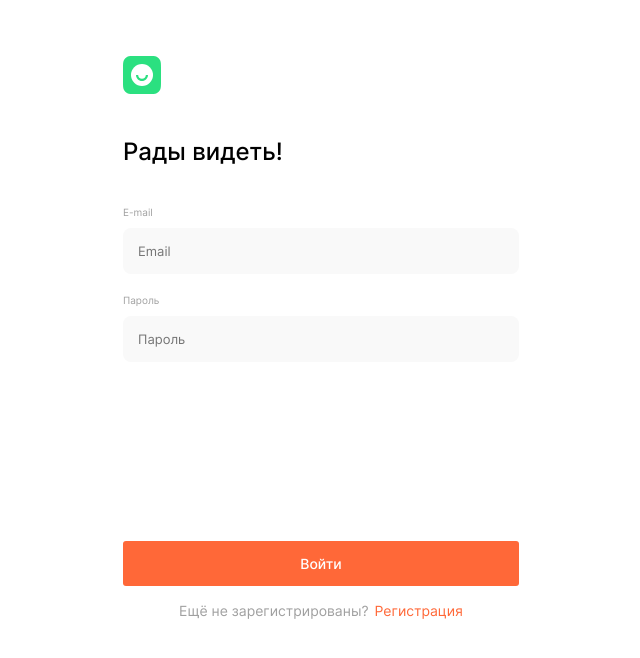
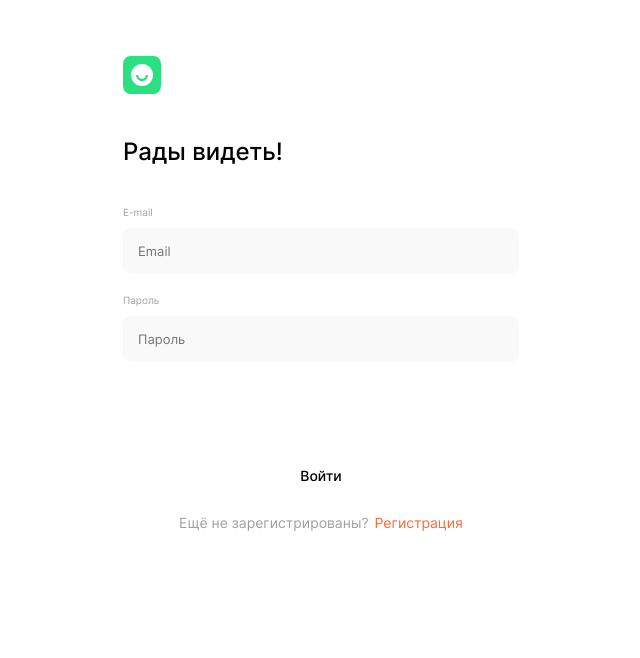
Before and after one commit to UlanBekboev/movies-explorer-frontend, a React (Create React App) app: page /sign-in in a window 1280 px wide. Shown: the top 658 px of the page, without its empty margins (319-959 px from the left). Built offline with nearby package versions, Linux system fonts and the light colour scheme; no server answers.

Commit message:
Замечания исправлены

```diff
--- a/src/components/App/App.js
+++ b/src/components/App/App.js
@@ -232,6 +232,8 @@ function App() {
             </>
           }/>
           <Route path="/profile" element={
+            <>
+            <Header loggedIn={loggedIn}/>
             <ProtectedRoute
               element={Profile}
               loggedIn={loggedIn}
@@ -241,6 +243,7 @@ function App() {
               handleUpdateUser={handleUpdateUser}
               handleSignOut={handleSignOut}
             />
+            </>
           }/>
           <Route path="/sign-in" element={
             <Login loggedIn={loggedIn}
@@ -249,6 +252,7 @@ function App() {
            } />
           <Route exact path='/sign-up' element={
             <Register onRegistr={handleRegisterSubmit}
+            loggedIn={loggedIn}
             isLoading={isLoading} />
           } />
           <Route path="*" element={
--- a/src/components/AuthForm/AuthForm.css
+++ b/src/components/AuthForm/AuthForm.css
@@ -178,12 +178,34 @@
   opacity: 0.8;
 }
 
+.form__button_inactive {
+  margin: 91px 0 16px 0;
+  color: #000;
+  text-align: center;
+  font-size: 14px;
+  font-style: normal;
+  font-weight: 500;
+  line-height: normal;
+  border-radius: 3px;
+  background: #fff;
+  padding: 14px 125px;
+  border: none;
+  cursor: pointer;
+  transition: 0.3s;
+}
+
 @media screen and (max-width: 500px) {
   .auth {
     min-height: 780px;
   }
 
   .form__button {
+    margin: 267px 0 14px 0;
+    padding: 15px 68px;
+    font-size: 12px;
+  }
+
+  .form__button_inactive {
     margin: 267px 0 14px 0;
     padding: 15px 68px;
     font-size: 12px;
--- a/src/components/Login/Login.jsx
+++ b/src/components/Login/Login.jsx
@@ -67,10 +67,10 @@ function Login({ onLogin, isLoading, loggedIn }) {
           )}
           <button
             type="submit"
-            className={`form__button ${
-              pathname === "/sign-in" && "form__button-enter"
-            }`}
-            disabled={!isFormValid || isLoading}
+            className={!isFormValid || isLoading
+              ? "form__button_inactive"
+              : "form__button"}
+            disabled={!isFormValid && "form__button_inactive"}
           >
             Войти
           </button>
--- a/src/components/Movies/Movies.css
+++ b/src/components/Movies/Movies.css
@@ -3,8 +3,11 @@
   margin: 0 auto;
 }
 
-/* @media screen and (max-width: 768px) {
-  .movies {
-    padding: 0 3.9% 0 3.9%;
-  }
-} */
+.movies-cards__search-error {
+  color: #000;
+  font-size: 20px;
+  font-weight: 500;
+  font-style: normal;
+  line-height: 20px;
+  text-align: center;
+}
--- a/src/components/Movies/Movies.jsx
+++ b/src/components/Movies/Movies.jsx
@@ -4,6 +4,8 @@ import SearchForm from '../SearchForm/SearchForm';
 import MoviesCardList from '../MoviesCardList/MoviesCardList';
 import * as movies from '../../utils/MoviesApi';
 import { filterMovies, durationFilter } from '../../utils/utils';
+import SearchError from '../SearchError/SearchError';
+import Preloader from '../Preloader/Preloader';
 
 function Movies({
   handleLikeClick,
@@ -84,17 +86,13 @@ function Movies({
   }, []);
 
   useEffect(() => {
-    if (localStorage.getItem('movieSearch')) {
-      if (filteredMovies.length === 0) {
+    if (!localStorage.getItem('movieSearch') ) {
         setIsNotFound(true);
       } else {
         setIsNotFound(false);
       }
-    } else {
-      setIsNotFound(false);
-    }
+      console.log(isNotFound)
   }, [filteredMovies]);
-
 
   return (
     <section className="movies">
@@ -113,6 +111,7 @@ function Movies({
             isReqError={isReqError}
             isNotFound={isNotFound}
           />
+
     </section>
   );
 }
--- a/src/components/MoviesCard/MoviesCard.jsx
+++ b/src/components/MoviesCard/MoviesCard.jsx
@@ -3,8 +3,8 @@ import './MoviesCard.css';
 import { durationConverter } from "../../utils/utils";
 
 function MoviesCard({ card, isSavedFilms, handleLikeClick, handleCardDelete, savedMovies }) {
-  const defaultsaved = savedMovies.filter((m) => m.movieId === card.id).length > 0;
-  const [saved, setSaved] = useState(defaultsaved);
+  const isMovieSaved = savedMovies.some((movie) => movie.movieId === card.id);
+  const [saved, setSaved] = useState(isMovieSaved);
 
   function onCardClick() {
     if (saved) {
@@ -15,14 +15,12 @@ function MoviesCard({ card, isSavedFilms, handleLikeClick, handleCardDelete, sav
   }
 
   useEffect(() => {
-    if (card) {
-      if (card._id) {
-        setSaved(true);
-      } else {
-        setSaved(false);
-      }
+    if (savedMovies.some((movie) => movie.movieId === card.id)){
+      setSaved(true);
+    } else {
+      setSaved(false);
     }
-  }, [card]);
+  }, [savedMovies, card.id]);
 
   function onDelete() {
     handleCardDelete(card);
--- a/src/components/MoviesCardList/MoviesCardList.css
+++ b/src/components/MoviesCardList/MoviesCardList.css
@@ -30,6 +30,7 @@
 
 .movies-list__button {
   max-width: 1140px;
+  width: 100%;
   height: 36px;
   border-radius: 6px;
   background: #F9F9F9;
--- a/src/components/MoviesCardList/MoviesCardList.jsx
+++ b/src/components/MoviesCardList/MoviesCardList.jsx
@@ -4,7 +4,7 @@ import './MoviesCardList.css';
 import MoviesCard from '../MoviesCard/MoviesCard';
 import Preloader from '../Preloader/Preloader';
 import SearchError from '../SearchError/SearchError';
-import { DESKTOP_VERSION, TABLET_VERSION, MOBILE_VERSION, DESKTOP, TABLET } from '../../utils/constants';
+import { DESKTOP_VERSION, TABLET_VERSION, MOBILE_VERSION, DESKTOP, TABLET, MINITABLET } from '../../utils/constants';
 
 function MoviesCardList({
   handleLikeClick,
@@ -14,7 +14,7 @@ function MoviesCardList({
   isReqError,
   isSavedFilms,
   savedMovies,
-  cards
+  cards,
 }) {
 
   const [shownCards, setShownCards] = useState(0);
@@ -25,7 +25,9 @@ function MoviesCardList({
     if (display > DESKTOP) {
       setShownCards(16);
     } else if (display > TABLET) {
-      setShownCards(9);
+      setShownCards(12);
+    }  else if (display > MINITABLET) {
+        setShownCards(8);
     } else if (display < TABLET) {
       setShownCards(5);
     }
@@ -45,6 +47,7 @@ function MoviesCardList({
 
   useEffect(() => {
     cardsCount();
+    console.log(isNotFound)
   }, []);
 
   useEffect(() => {
@@ -55,16 +58,18 @@ function MoviesCardList({
 
   return (
     <section className="movies-list">
-      { isLoading && <Preloader /> }
-      { isNotFound && !isLoading && <SearchError errorText={'Ничего не найдено'} /> }
-      { isReqError && !isLoading && (
-        <SearchError
-          errorText={
-            'Во время запроса произошла ошибка. Возможно, проблема с соединением или сервер недоступен. Подождите немного и попробуйте ещё раз'
-          }
-        />
-      )}
-      { !isLoading && !isReqError && !isNotFound && (
+      {isLoading && cards.length === 0 && <Preloader />}
+        {!isLoading && isNotFound && (
+          <p className="movies-cards__search-error">Ничего не найдено.</p>
+        )}
+        {!isLoading && isReqError && (
+          <p className="movies-cards__search-error">
+            Во&nbsp;время запроса произошла ошибка. Возможно, проблема
+            с&nbsp;соединением или сервер недоступен. Подождите немного
+            и&nbsp;попробуйте ещё раз.
+          </p>
+        )}
+        {!isLoading && !isReqError && !isNotFound && (
         <>
           {pathname === '/saved-movies' ? (
             <>
--- a/src/components/Register/Register.jsx
+++ b/src/components/Register/Register.jsx
@@ -87,8 +87,11 @@ function Register({ onRegistr, loggedIn, isLoading }) {
           )}
           <button
             type="submit"
-            className={`form__button ${pathname === "/sign-in" && "form__button-enter"}`}
-            disabled={!isFormValid || isLoading}
+            className={!isFormValid || isLoading
+              ? "form__button_inactive"
+              : "form__button"}
+            disabled={!isFormValid}
+            //disabled={!isFormValid ? true : false}
           >
             Зарегистрироваться
           </button>
--- a/src/utils/constants.js
+++ b/src/utils/constants.js
@@ -3,6 +3,7 @@ export const TABLET_VERSION = 3;
 export const MOBILE_VERSION = 2;
 export const DESKTOP = 1160;
 export const TABLET = 869;
+export const MINITABLET = 629;
 // eslint-disable-next-line no-useless-escape
 export const EMAIL_REGEX = '^[^ ]+@[^ ]+\.[a-z]{2,3}$';
 export const USER_REGEX = '^[A-Za-zА-Яа-яЁё\\-\\s]+$';
```
Lines whose indentation alone changed are shown as unchanged.
